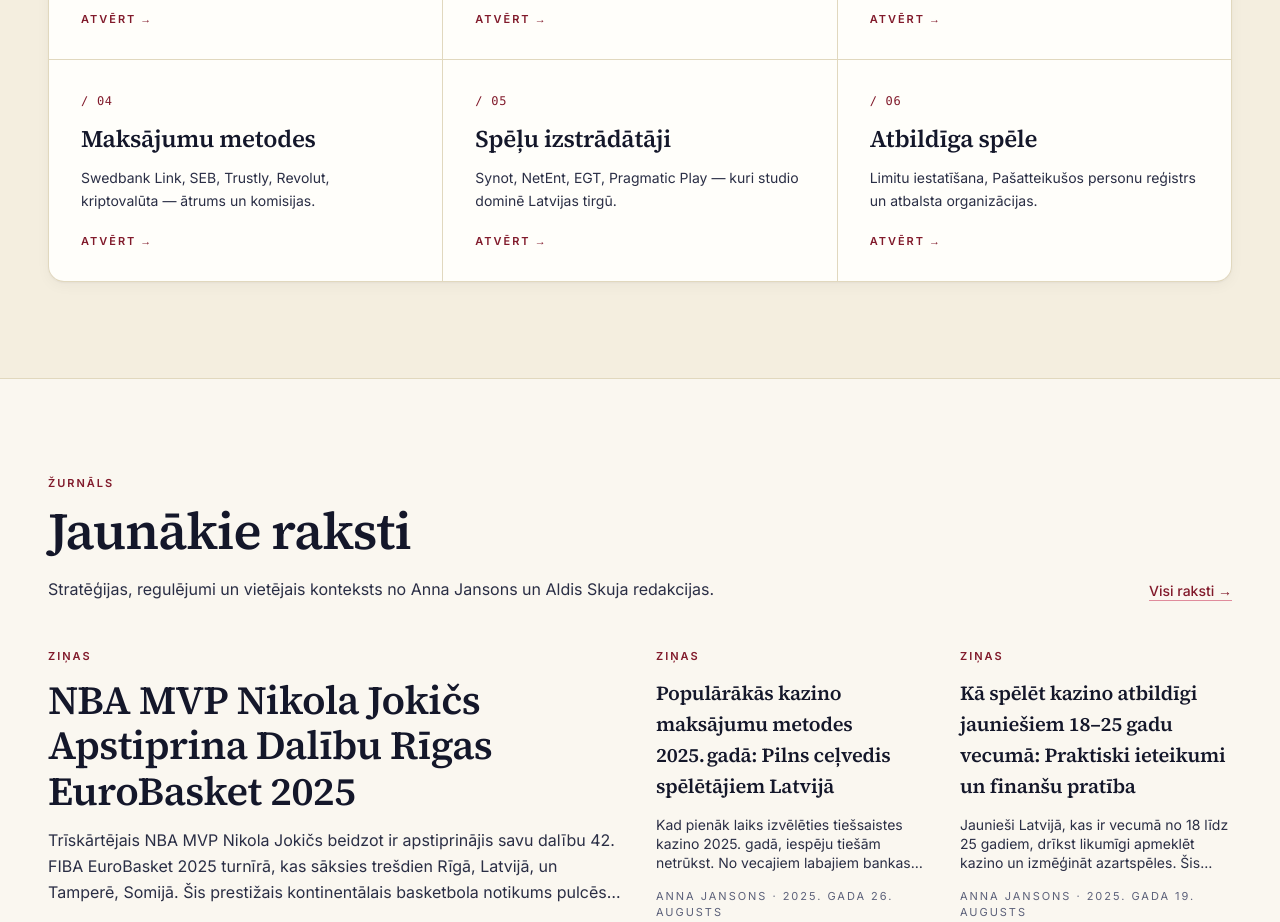
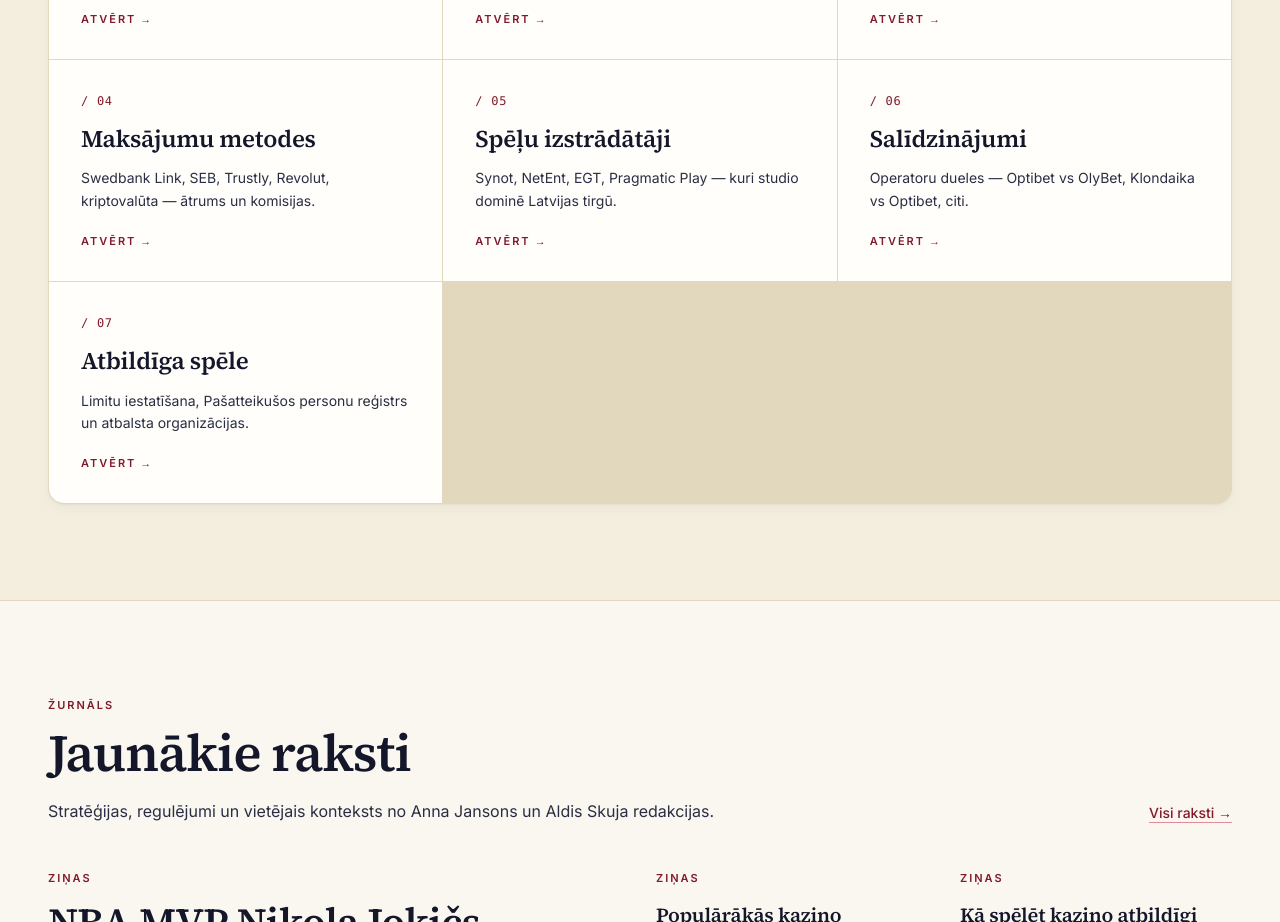
Before and after one commit to ims-2025/onlinekazino, a Next.js app: page / in a window 1280 px wide. Shown: the part 2960-3882 px from the top of the page. Built offline with nearby package versions, Linux system fonts and the light colour scheme.

Commit message:
update 122

```diff
--- a/app/page.tsx
+++ b/app/page.tsx
@@ -75,8 +75,14 @@ const HUBS = [
     copy: 'Synot, NetEnt, EGT, Pragmatic Play — kuri studio dominē Latvijas tirgū.',
   },
   {
+    href: '/salidzinajumi/',
+    eyebrow: '06',
+    title: 'Salīdzinājumi',
+    copy: 'Operatoru dueles — Optibet vs OlyBet, Klondaika vs Optibet, citi.',
+  },
+  {
     href: '/atbildiga-spele/',
-    eyebrow: '06',
+    eyebrow: '07',
     title: 'Atbildīga spēle',
     copy: 'Limitu iestatīšana, Pašatteikušos personu reģistrs un atbalsta organizācijas.',
   },
--- a/app/sitemap.ts
+++ b/app/sitemap.ts
@@ -42,6 +42,7 @@ export default function sitemap(): MetadataRoute.Sitemap {
     { url: `${base}/speles/`,                   lastModified: now, changeFrequency: 'monthly', priority: 0.7 },
     { url: `${base}/maksajumi/`,                lastModified: now, changeFrequency: 'monthly', priority: 0.7 },
     { url: `${base}/spelu-izstradataji/`,       lastModified: now, changeFrequency: 'monthly', priority: 0.6 },
+    { url: `${base}/salidzinajumi/`,            lastModified: now, changeFrequency: 'monthly', priority: 0.75 },
     { url: `${base}/raksti/`,                   lastModified: now, changeFrequency: 'daily',   priority: 0.8 },
     { url: `${base}/atbildiga-spele/`,          lastModified: now, changeFrequency: 'monthly', priority: 0.7 },
     { url: `${base}/par-mums/`,                 lastModified: now, changeFrequency: 'yearly',  priority: 0.4 },
@@ -94,11 +95,19 @@ export default function sitemap(): MetadataRoute.Sitemap {
     })),
   );
 
+  const comparisonPages: MetadataRoute.Sitemap = getComparisonSlugs().map((slug) => ({
+    url: `${base}/salidzinajumi/${slug}/`,
+    lastModified: now,
+    changeFrequency: 'monthly' as const,
+    priority: 0.7,
+  }));
+
   return [
     ...staticPages,
     ...operatorPages,
     ...articlePages,
     ...categoryPages,
     ...topicPages,
+    ...comparisonPages,
   ];
 }
```
